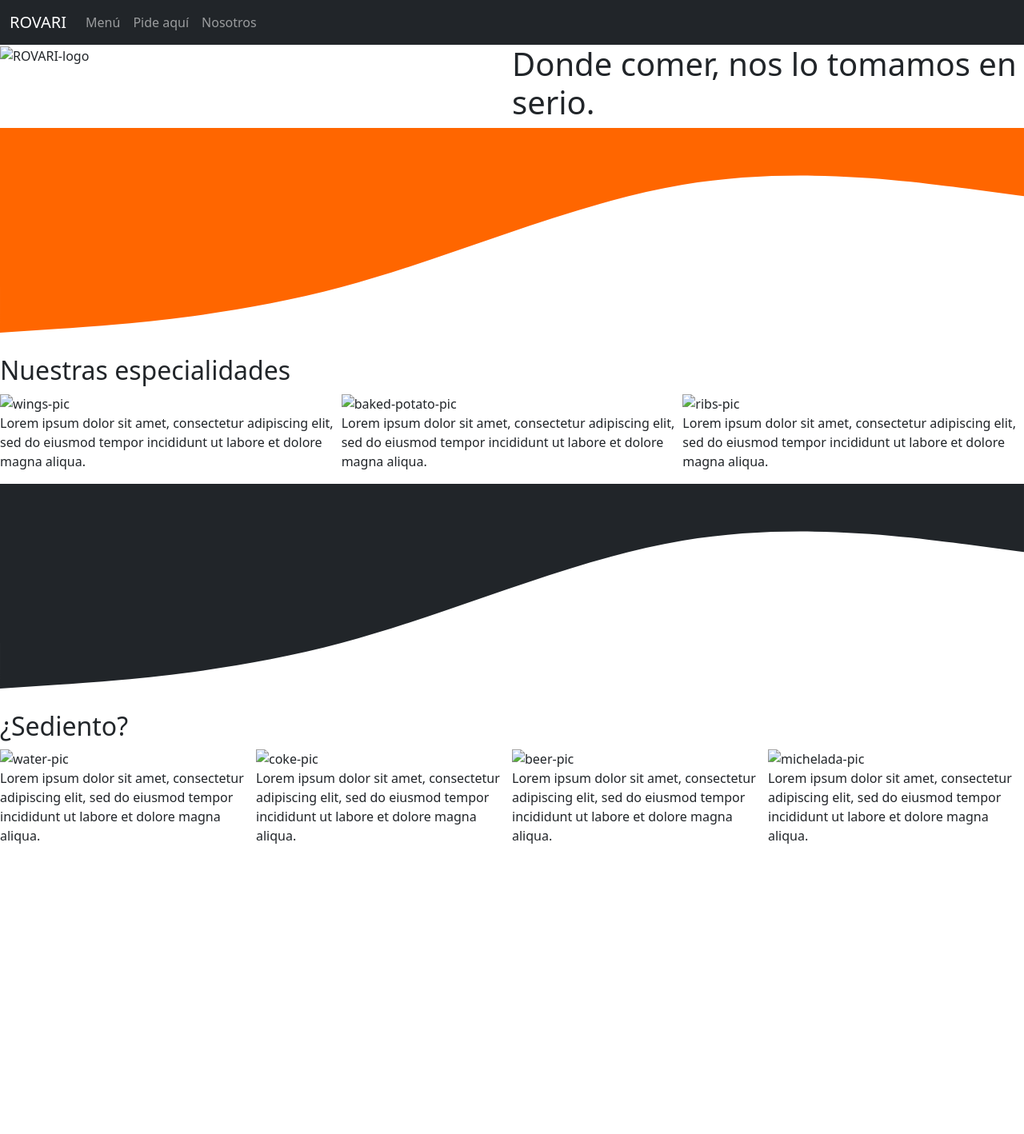
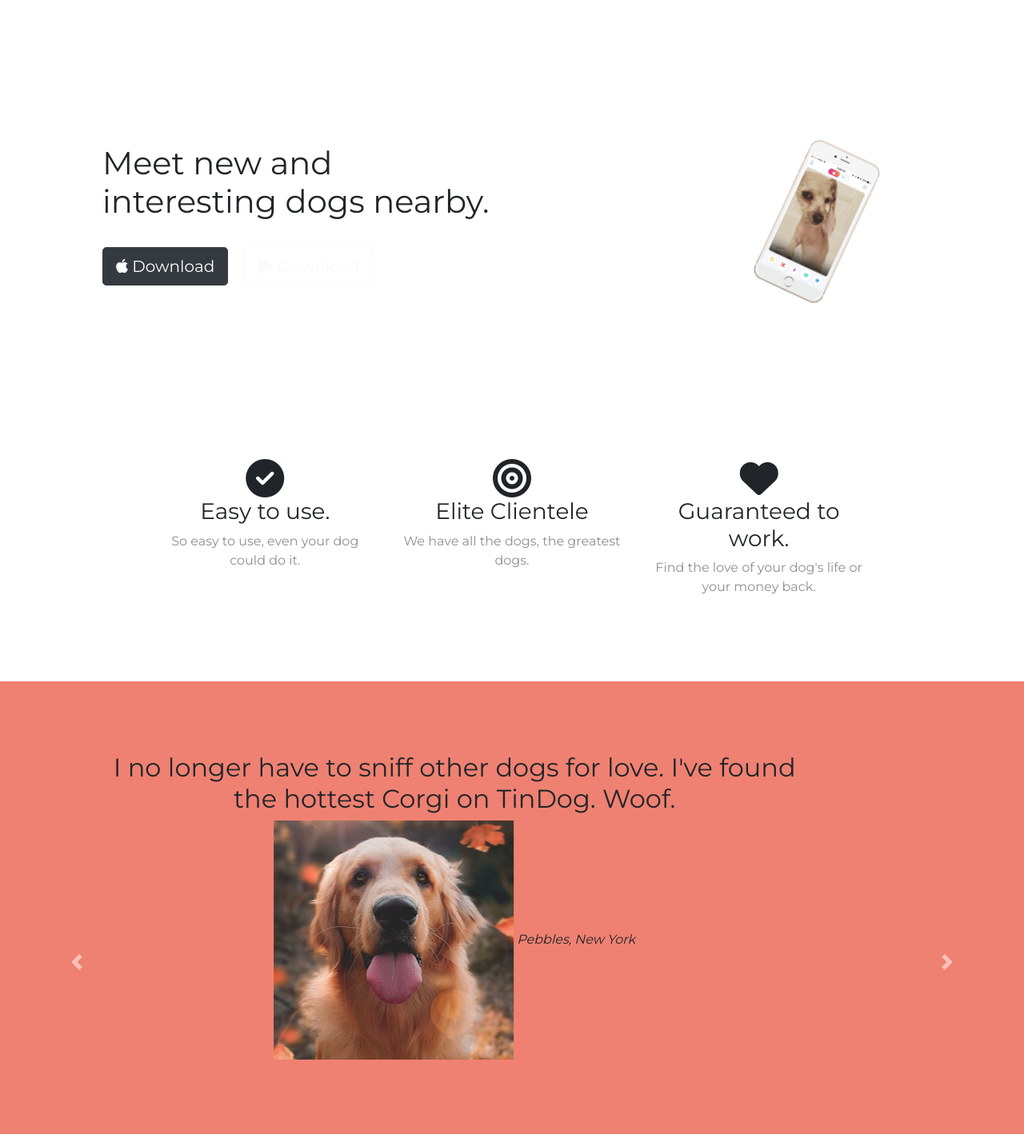
Before and after one commit to PabloOsorio98/tindog-practice, a plain HTML site: page index.html in a window 1280 px wide. Shown: the top 1418 px of the page at 80% size. Before the commit the page ends 1073 px from the top, so only its background shows below. Drawn offline with nearby package versions, Linux system fonts and the light colour scheme; a web font is replaced by a local one.

Commit message:
Add files via upload

```diff
--- a/index.html
+++ b/index.html
@@ -1,116 +1,208 @@
 <!DOCTYPE html>
-<html lang="en">
+<html>
+
 <head>
-    <meta charset="UTF-8">
-    <meta http-equiv="X-UA-Compatible" content="IE=edge">
-    <meta name="viewport" content="width=device-width, initial-scale=1.0">
-    <title>ROVARI - Wings, Ribs and Burgers</title>
-    <!-- Favicon -->
-    <link rel="icon" href="images/ROVARI_favicon.ico">
-    <!-- Google Fonts -->
-    <link rel="preconnect" href="https://fonts.googleapis.com">
-    <link rel="preconnect" href="https://fonts.gstatic.com" crossorigin>
-    <link href="https://fonts.googleapis.com/css2?family=Rubik+Dirt&display=swap" rel="stylesheet">
-    <!-- Bootstrap CSS and Icons -->
-    <link href="https://cdn.jsdelivr.net/npm/bootstrap@5.3.0-alpha3/dist/css/bootstrap.min.css" rel="stylesheet" integrity="sha384-KK94CHFLLe+nY2dmCWGMq91rCGa5gtU4mk92HdvYe+M/SXH301p5ILy+dN9+nJOZ" crossorigin="anonymous">
-    <link rel="stylesheet" href="https://cdn.jsdelivr.net/npm/bootstrap-icons@1.10.4/font/bootstrap-icons.css">
-    <!-- Stylesheet -->
-    <link rel="stylesheet" href="css/style.css">
+  <meta charset="utf-8">
+  <title>tindog</title>
+
+  <!-- Google fonts -->
+  <link rel="preconnect" href="https://fonts.gstatic.com">
+  <link href="https://fonts.googleapis.com/css2?family=Alfa+Slab+One&family=Montserrat&family=Ubuntu&display=swap" rel="stylesheet">
+  <!-- Bootstrap -->
+  <link rel="stylesheet" href="https://cdn.jsdelivr.net/npm/bootstrap@4.6.0/dist/css/bootstrap.min.css" integrity="sha384-B0vP5xmATw1+K9KRQjQERJvTumQW0nPEzvF6L/Z6nronJ3oUOFUFpCjEUQouq2+l" crossorigin="anonymous">
+  <!-- Main CSS -->
+  <link rel="stylesheet" href="css/styles.css">
+  <!-- Font Awesome -->
+  <script src="https://kit.fontawesome.com/8ed1d537b9.js" crossorigin="anonymous"></script>
+  <!-- Bootstrap scripts -->
+  <script src="https://code.jquery.com/jquery-3.5.1.slim.min.js" integrity="sha384-DfXdz2htPH0lsSSs5nCTpuj/zy4C+OGpamoFVy38MVBnE+IbbVYUew+OrCXaRkfj" crossorigin="anonymous"></script>
+  <script src="https://cdn.jsdelivr.net/npm/bootstrap@4.6.0/dist/js/bootstrap.bundle.min.js" integrity="sha384-Piv4xVNRyMGpqkS2by6br4gNJ7DXjqk09RmUpJ8jgGtD7zP9yug3goQfGII0yAns" crossorigin="anonymous"></script>
 
 </head>
+
 <body>
-    <section class="Navigation-bar">
-        <nav class="navbar navbar-expand-lg navbar-dark bg-dark">
+  <section id="title">
     <div class="container-fluid">
-              <a class="navbar-brand companyName" href="#">ROVARI</a>
-              <button class="navbar-toggler" type="button" data-bs-toggle="collapse" data-bs-target="#navbarNavAltMarkup" aria-controls="navbarNavAltMarkup" aria-expanded="false" aria-label="Toggle navigation">
+      <!-- Nav Bar -->
+
+      <nav class="navbar navbar-expand-lg navbar-dark">
+        <a class="navbar-brand" href="">tindog</a>
+        <button class="navbar-toggler" type="button" data-toggle="collapse" data-target="#navbarSupportedContent" aria-controls="navbarSupportedContent" aria-expanded="false" aria-label="Toggle navigation">
           <span class="navbar-toggler-icon"></span>
         </button>
-              <div class="collapse navbar-collapse navigation-options" id="navbarNavAltMarkup">
-                <div class="navbar-nav">
-                  <a class="nav-link" aria-current="page" href="#">Menú</a>
-                  <a class="nav-link" href="#">Pide aquí</a>
-                  <a class="nav-link last-option-navbar" href="#">Nosotros</a>
-                </div>
-              </div>
+        <div class="collapse navbar-collapse" id="navbarSupportedContent">
+          <ul class="navbar-nav ml-auto">
+            <li class="nav-item">
+              <a class="nav-link" href="#footer">Contact</a>
+            </li>
+            <li class="nav-item">
+              <a class="nav-link" href="#pricing">Pricing</a>
+            </li>
+            <li class="nav-item">
+              <a class="nav-link" href="#cta">Download</a>
+            </li>
+          </ul>
         </div>
       </nav>
-    </section>
 
-    <section class="title">
-      <div class="row g-0">
+
+      <!-- Title -->
+      <div class="row">
         <div class="col-lg-6">
-          <img class="title-image" src="images/logo.PNG" alt="ROVARI-logo">
+          <h1>Meet new and interesting dogs nearby.</h1>
+          <button type="button" class="btn btn-lg btn-dark download-button"><i class="fab fa-apple"></i> Download</button>
+          <button type="button" class="btn btn-lg btn-outline-light download-button"><i class="fab fa-google-play"></i> Download</button>
         </div>
         <div class="col-lg-6">
-          <h1 class="main-heading">Donde comer, nos lo tomamos en serio.</h1>
+          <img class="title-image" src="images/iphone6.png" alt="iphone-mockup">
+        </div>
       </div>
     </div>
   </section>
 
-    <section class="food-wave">
-      <svg xmlns="http://www.w3.org/2000/svg" viewBox="0 0 1440 320"><path fill="#ff6600" fill-opacity="1" d="M0,288L80,282.7C160,277,320,267,480,224C640,181,800,107,960,80C1120,53,1280,75,1360,85.3L1440,96L1440,0L1360,0C1280,0,1120,0,960,0C800,0,640,0,480,0C320,0,160,0,80,0L0,0Z"></path></svg>
-    </section>
 
-    <section class="food-container">
-      <h2 class="title-food">Nuestras especialidades</h2>
-      <div class="row g-0">
-        <div class="col-lg-4 food-col">
-          <figure>
-            <img class="food-image" src="images/wings.PNG" alt="wings-pic">
-            <p class="food-description">Lorem ipsum dolor sit amet, consectetur adipiscing elit, sed do eiusmod tempor incididunt ut labore et dolore magna aliqua.</p>
-          </figure>
+  <!-- Features -->
+
+  <section id="features">
+    <div class="row">
+      <div class="feature-box col-lg-4">
+        <i class="icon fas fa-check-circle fa-3x"></i>
+        <h3>Easy to use.</h3>
+        <p>So easy to use, even your dog could do it.</p>
       </div>
-        <div class="col-lg-4 food-col">
-          <figure>
-            <img class="food-image" src="images/baked-potato.PNG" alt="baked-potato-pic">
-            <p class="food-description">Lorem ipsum dolor sit amet, consectetur adipiscing elit, sed do eiusmod tempor incididunt ut labore et dolore magna aliqua.</p>
-          </figure>
+
+      <div class="feature-box col-lg-4">
+        <i class="icon fas fa-bullseye fa-3x"></i>
+        <h3>Elite Clientele</h3>
+        <p>We have all the dogs, the greatest dogs.</p>
       </div>
-        <div class="col-lg-4 food-col">
-          <figure>
-            <img class="food-image" src="images/ribs.PNG" alt="ribs-pic">
-            <p class="food-description">Lorem ipsum dolor sit amet, consectetur adipiscing elit, sed do eiusmod tempor incididunt ut labore et dolore magna aliqua.</p>
-          </figure>
+
+      <div class="feature-box col-lg-4">
+        <i class="icon fas fa-heart fa-3x"></i>
+        <h3>Guaranteed to work.</h3>
+        <p>Find the love of your dog's life or your money back.</p>
       </div>
     </div>
   </section>
 
-    <section class="drinks-wave">
-      <svg xmlns="http://www.w3.org/2000/svg" viewBox="0 0 1440 320"><path fill="#212529" fill-opacity="1" d="M0,288L80,282.7C160,277,320,267,480,224C640,181,800,107,960,80C1120,53,1280,75,1360,85.3L1440,96L1440,0L1360,0C1280,0,1120,0,960,0C800,0,640,0,480,0C320,0,160,0,80,0L0,0Z"></path></svg>
+
+  <!-- Testimonials -->
+
+  <section id="testimonials">
+    <div id="testimonial-carousel" class="carousel slide" data-ride="carousel" data-pause="hover">
+      <div class="carousel-inner">
+        <div class="carousel-item active">
+          <h2>I no longer have to sniff other dogs for love. I've found the hottest Corgi on TinDog. Woof.</h2>
+          <img class="testimonial-image" src="images/dog-img.jpg" alt="dog-profile">
+          <em>Pebbles, New York</em>
+        </div>
+        <div class="carousel-item ">
+          <h2 class="testimonial-text">My dog used to be so lonely, but with TinDog's help, they've found the love of their life. I think.</h2>
+          <img class="testimonial-image" src="images/lady-img.jpg" alt="lady-profile">
+          <em>Beverly, Illinois</em>
+        </div>
+      </div>
+      <a class="carousel-control-prev" href="#testimonial-carousel" role="button" data-slide="prev">
+        <span class="carousel-control-prev-icon" aria-hidden="true"></span>
+        <span class="sr-only">Previous</span>
+      </a>
+      <a class="carousel-control-next" href="#testimonial-carousel" role="button" data-slide="next">
+        <span class="carousel-control-next-icon" aria-hidden="true"></span>
+        <span class="sr-only">Next</span>
+      </a>
+    </div>
   </section>
 
-    <section class="drinks-container">
-      <div class="row g-0">
-        <h2 class="title-drinks">¿Sediento?</h2>
-        <div class="col-lg-3">
-          <figure>
-            <img class="drinks-image" src="images/water.PNG" alt="water-pic">
-            <p class="drinks-description">Lorem ipsum dolor sit amet, consectetur adipiscing elit, sed do eiusmod tempor incididunt ut labore et dolore magna aliqua.</p>
-          </figure>
+
+  <!-- Press -->
+
+  <section id="press">
+    <img class="press-logo" src="images/techcrunch.png" alt="tc-logo">
+    <img class="press-logo" src="images/tnw.png" alt="tnw-logo">
+    <img class="press-logo" src="images/bizinsider.png" alt="biz-insider-logo">
+    <img class="press-logo" src="images/mashable.png" alt="mashable-logo">
+
+  </section>
+
+
+  <!-- Pricing -->
+
+  <section id="pricing">
+
+    <h2>A Plan for Every Dog's Needs</h2>
+    <p>Simple and affordable price plans for your and your dog.</p>
+
+    <div class="row">
+      <div class="pricing-column col-lg-4 col-md-6">
+        <div class="card">
+          <div class="card-header">
+            <h3>Chihuahua</h3>
           </div>
-        <div class="col-lg-3">
-          <figure>
-            <img class="drinks-image" src="images/coke.PNG" alt="coke-pic">
-            <p class="drinks-description">Lorem ipsum dolor sit amet, consectetur adipiscing elit, sed do eiusmod tempor incididunt ut labore et dolore magna aliqua.</p>
-          </figure>
+          <div class="card-body">
+            <h2>Free</h2>
+            <p>5 Matches Per Day</p>
+            <p>10 Messages Per Day</p>
+            <p>Unlimited App Usage</p>
+            <button class="btn btn-lg btn-block btn-outline-dark" type="button">Sign Up</button>
           </div>
-        <div class="col-lg-3">
-          <figure>
-            <img class="drinks-image" src="images/beer.PNG" alt="beer-pic">
-            <p class="drinks-description">Lorem ipsum dolor sit amet, consectetur adipiscing elit, sed do eiusmod tempor incididunt ut labore et dolore magna aliqua.</p>
-          </figure>
         </div>
-        <div class="col-lg-3">
-          <figure>
-            <img class="drinks-image" src="images/miche.PNG" alt="michelada-pic">
-            <p class="drinks-description">Lorem ipsum dolor sit amet, consectetur adipiscing elit, sed do eiusmod tempor incididunt ut labore et dolore magna aliqua.</p>
-          </figure>
+      </div>
+      <div class="pricing-column col-lg-4 col-md-6">
+        <div class="card">
+          <div class="card-header">
+            <h3>Labrador</h3>
+          </div>
+          <div class="card-body">
+            <h2>$49 / mo</h2>
+            <p>Unlimited Matches</p>
+            <p>Unlimited Messages</p>
+            <p>Unlimited App Usage</p>
+            <button class="btn btn-lg btn-block btn-dark" type="button">Sign Up</button>
+          </div>
+        </div>
+      </div>
+      <div class="pricing-column col-lg-4">
+        <div class="card">
+          <div class="card-header">
+            <h3>Mastiff</h3>
+          </div>
+          <div class="card-body">
+            <h2>$99 / mo</h2>
+            <p>Pirority Listing</p>
+            <p>Unlimited Matches</p>
+            <p>Unlimited Messages</p>
+            <p>Unlimited App Usage</p>
+            <button class="btn btn-lg btn-block btn-dark" type="button">Sign Up</button>
+          </div>
+        </div>
       </div>
     </div>
   </section>
 
-    <!-- Bootstrap JS -->
-    <script src="https://cdn.jsdelivr.net/npm/bootstrap@5.3.0-alpha3/dist/js/bootstrap.bundle.min.js" integrity="sha384-ENjdO4Dr2bkBIFxQpeoTz1HIcje39Wm4jDKdf19U8gI4ddQ3GYNS7NTKfAdVQSZe" crossorigin="anonymous"></script>
+
+  <!-- Call to Action -->
+
+  <section id="cta">
+
+    <h3 class="cta-text">Find the True Love of Your Dog's Life Today.</h3>
+    <button type="button" class="btn btn-lg btn-dark download-button"><i class="fab fa-apple"></i> Download</button>
+    <button type="button" class="btn btn-lg btn-outline-light download-button"><i class="fab fa-google-play"></i> Download</button>
+
+  </section>
+
+
+  <!-- Footer -->
+
+  <footer id="footer">
+    <i class="cta-icon fab fa-twitter fa-2x"></i>
+    <i class="cta-icon fab fa-facebook-f fa-2x"></i>
+    <i class="cta-icon fab fa-instagram fa-2x"></i>
+    <i class="cta-icon far fa-envelope fa-2x"></i>
+    <p>© Copyright 2018 TinDog</p>
+
+  </footer>
+
+
 </body>
+
 </html>
```
Lines whose indentation alone changed are shown as unchanged.
